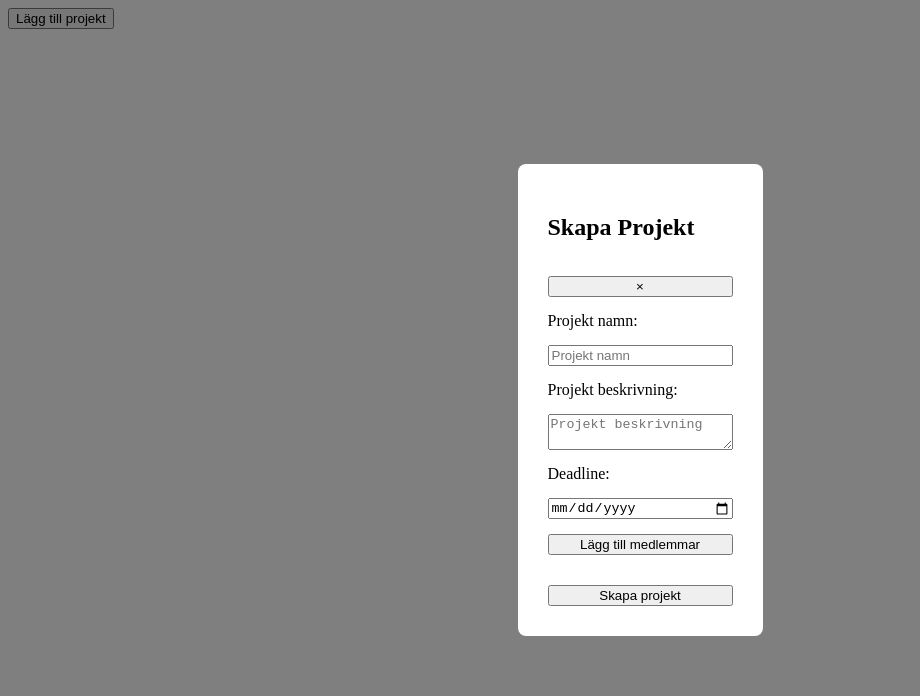
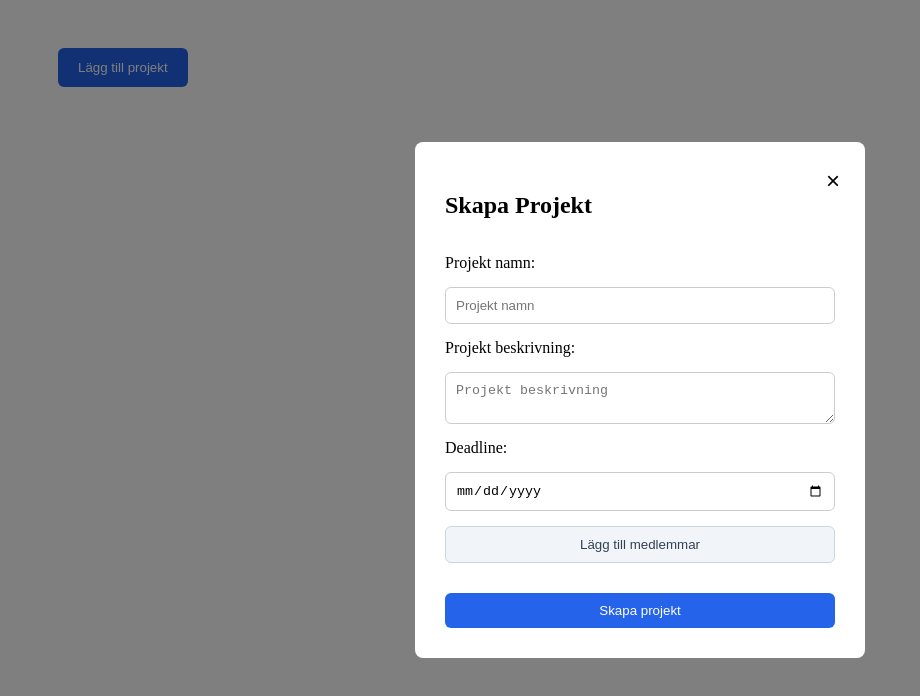
Before and after one commit to Fatimakanbar/be26-js2-slutprojekt-grupp8, a website built with Vite: page index.html in a window 1280 px wide. Both pictures are taken after a click on the button "Lägg till projekt". Shown: the whole page, without its empty margins (0-920 px from the left). Built offline with nearby package versions, Linux system fonts and the light colour scheme; no server answers.

Commit message:
style project form and overview

```diff
--- a/index.html
+++ b/index.html
@@ -8,10 +8,12 @@
     <title>scrum-board grupp_8</title>
   </head>
   <body>
-    <button id="addProjectBtn">Lägg till projekt</button>
+    <div id="overviewContainer">
+      <button id="addProjectBtn">Lägg till projekt</button>
+      <div id="projectContainer"></div>
+    </div>
     <div id="projectFormContainer"></div>
 
-    <div id="projectContainer"></div>
     <div id="app"></div>
     <script type="module" src="/src/main.ts"></script>
   </body>
--- a/src/Views/forms/projectForm.ts
+++ b/src/Views/forms/projectForm.ts
@@ -57,12 +57,14 @@ addProjectBtn.addEventListener("click", () => {
 
   const addMemberButton = document.createElement("button") as HTMLButtonElement;
   addMemberButton.type = "button";
+  addMemberButton.id = "addProjectMemberButton";
   addMemberButton.textContent = "Lägg till medlemmar";
   const memberListDiv = document.createElement("div") as HTMLDivElement;
   memberListDiv.id = "membersContainer";
 
   const submitButton = document.createElement("button") as HTMLButtonElement;
   submitButton.type = "submit";
+  submitButton.id = "submitProjectButton";
   submitButton.textContent = "Skapa projekt";
 
   const overlay = document.createElement("div") as HTMLDivElement;
--- a/src/style.css
+++ b/src/style.css
@@ -1,3 +1,20 @@
+#addProjectBtn {
+  background-color: #2563eb;
+  color: white;
+  border: none;
+  padding: 12px 20px;
+  border-radius: 6px;
+  cursor: pointer;
+  margin: 10px 20px;
+}
+
+#addProjectBtn:hover {
+  background-color: #1d4ed8;
+}
+
+#overviewContainer {
+  padding: 30px;
+}
 #formOverlay {
   position: fixed;
   inset: 0;
@@ -15,8 +32,53 @@
   padding: 30px;
   gap: 15px;
   border-radius: 8px;
+  width: 450px;
+  max-width: 90%;
+  box-sizing: border-box;
+  position: relative;
 }
 
+#closeProjectForm {
+  position: absolute;
+  top: 15px;
+  right: 15px;
+  border: none;
+  background-color: transparent;
+  font-size: 24px;
+}
+
+#projectForm input,
+#projectForm textarea {
+  padding: 10px;
+  border: 1px solid #ccc;
+  border-radius: 6px;
+}
+
+#projectForm button {
+  padding: 10px;
+  border-radius: 6px;
+  cursor: pointer;
+}
+
+#submitProjectButton {
+  background-color: #2563eb;
+  color: white;
+  border: none;
+}
+
+#submitProjectButton:hover {
+  background-color: #1d4ed8;
+}
+
+#addProjectMemberButton {
+  background-color: #f1f5f9;
+  color: #334155;
+  border: 1px solid #cbd5e1;
+}
+
+#addProjectMemberButton:hover {
+  background-color: #e2e8f0;
+}
 #taskFormContainer form {
   display: flex;
   flex-direction: column;
@@ -85,3 +147,36 @@
   flex-direction: column;
   gap: 12px;
 }
+
+.project {
+  background-color: white;
+  padding: 20px;
+  border-radius: 8px;
+  border: 1px solid #e2e8f0;
+  cursor: pointer;
+  transition: box-shadow 0.2s ease;
+}
+
+.project:hover {
+  box-shadow: 0 4px 12px rgba(0, 0, 0, 0.1);
+}
+
+.project h3 {
+  color: #2563eb;
+}
+#projectContainer {
+  display: grid;
+  grid-template-columns: repeat(3, 1fr);
+  gap: 20px;
+}
+@media (max-width: 900px) {
+  #projectContainer {
+    grid-template-columns: repeat(2, 1fr);
+  }
+}
+
+@media (max-width: 400px) {
+  #projectContainer {
+    grid-template-columns: repeat(1, 1fr);
+  }
+}
```
